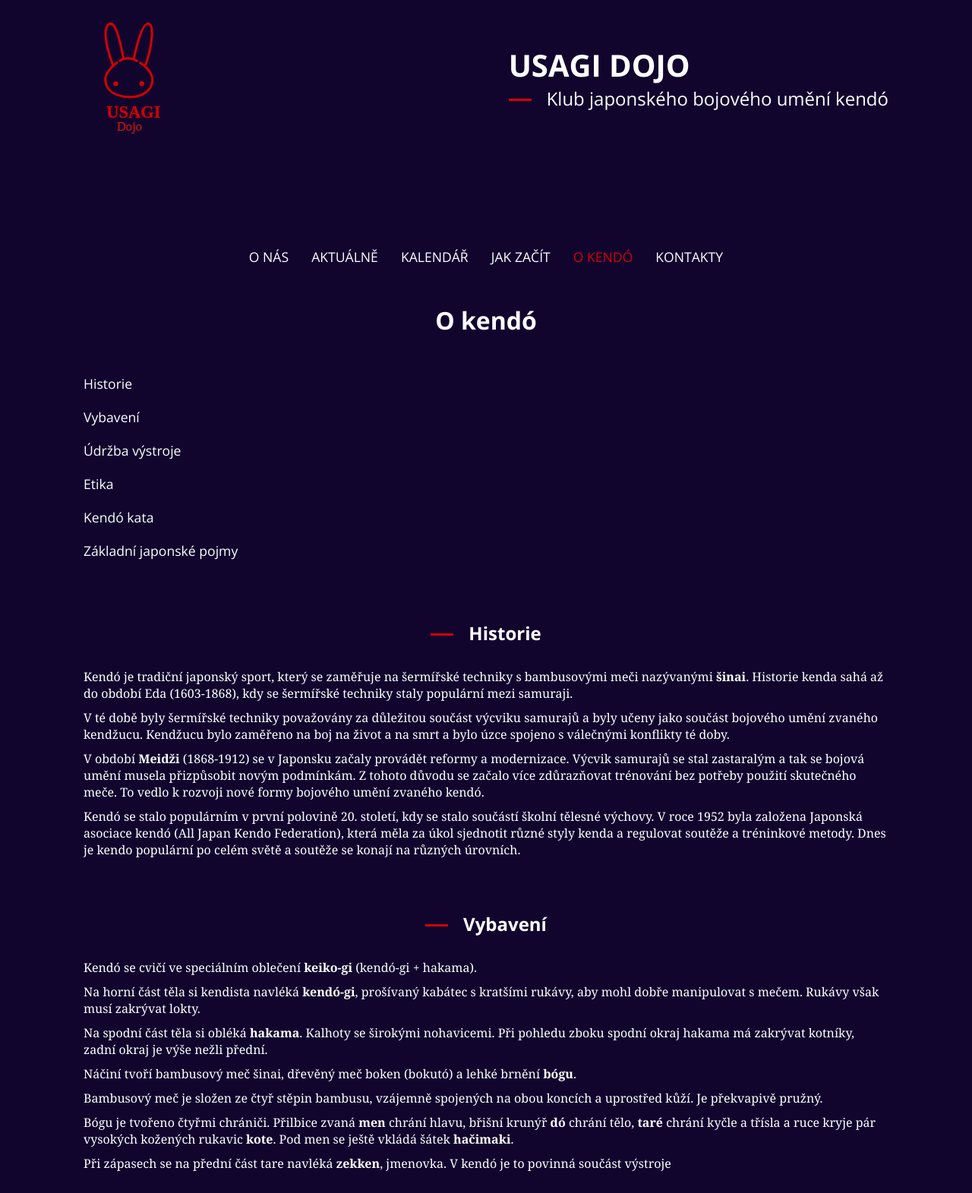
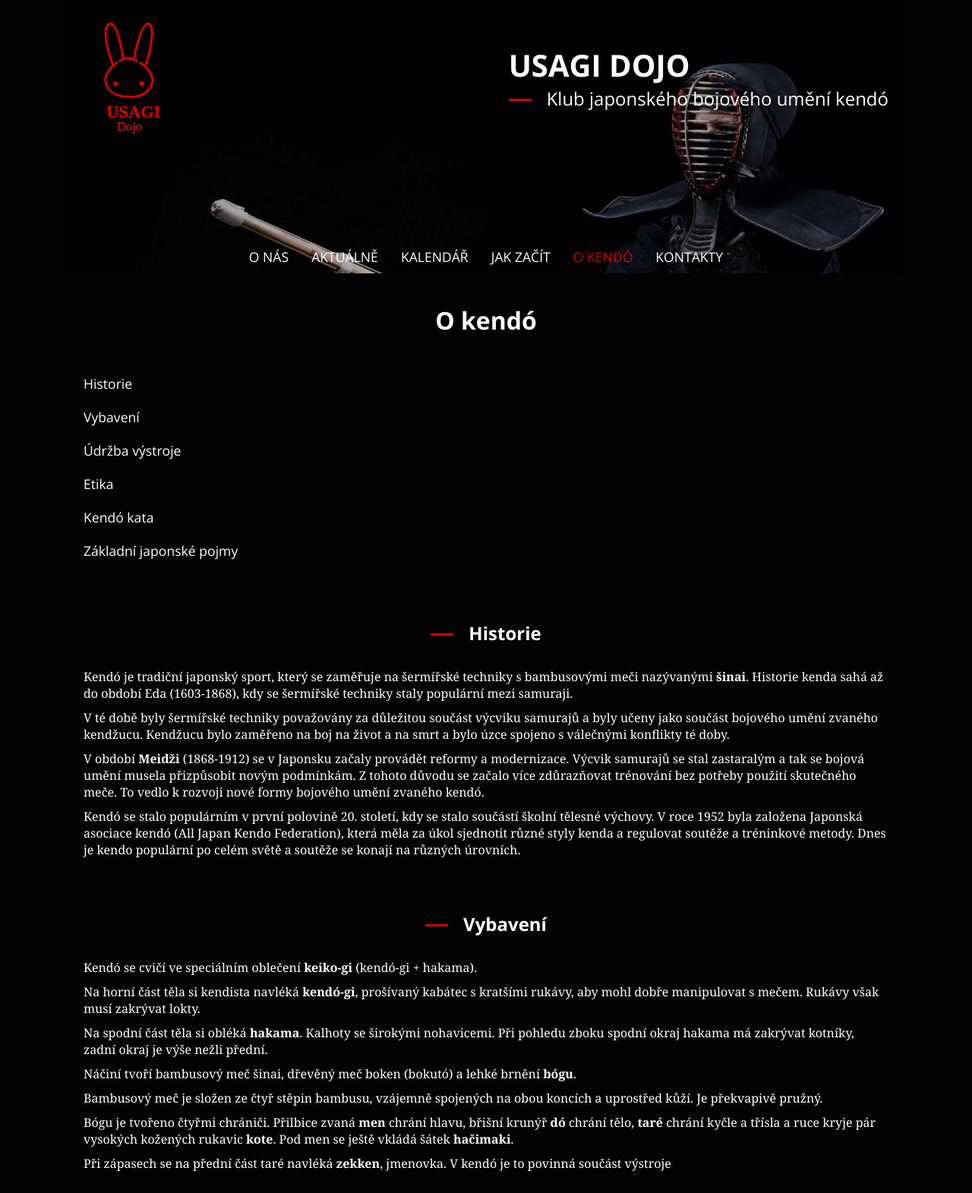
Before and after one commit to icirova/USAGI-Dojo, an Eleventy site: page o-kendo.html in a window 1280 px wide. Shown: the top 1571 px of the page at 76% size. Built offline with nearby package versions, Linux system fonts and the light colour scheme; Eleventy itself is replaced by a stand-in of ours; files that its build step writes are made by us from their sources.

Commit message:
přidán obrázek do hlavičky a kalendář

```diff
--- a/o-kendo.html
+++ b/o-kendo.html
@@ -76,7 +76,7 @@ title: O kendó
 
         <p class="kendo__description">Bambusový meč je složen ze čtyř stěpin bambusu, vzájemně spojených na obou koncích a uprostřed kůží. Je překvapivě pružný.</p>
         <p class="kendo__description">Bógu je tvořeno čtyřmi chrániči. Přilbice zvaná <strong>men</strong> chrání hlavu, břišní krunýř <strong>dó</strong> chrání tělo, <strong>taré</strong> chrání kyčle a třísla a ruce kryje pár vysokých kožených rukavic <strong>kote</strong>. Pod men se ještě vkládá šátek <strong>hačimaki</strong>.</p>
-        <p class="kendo__description">Při zápasech se na přední část tare navléká <strong>zekken</strong>, jmenovka. V kendó je to povinná součást výstroje</p>
+        <p class="kendo__description">Při zápasech se na přední část taré navléká <strong>zekken</strong>, jmenovka. V kendó je to povinná součást výstroje</p>
 
         <img src="/images/equipment.jpg" alt="brnění bogu" class="equipment-image">
 
--- a/scss/abstracts/_variables.scss
+++ b/scss/abstracts/_variables.scss
@@ -1,5 +1,5 @@
 $color-primary: #d40000ff;
-$color-secundary:#11052E;
+$color-secundary: #020202;
 
 $default-font: 'Noto Serif', serif;
 $title-font: 'Open Sans', sans-serif;
--- a/scss/layout/_header.scss
+++ b/scss/layout/_header.scss
@@ -8,9 +8,12 @@
 
 
 .header {
-    // background-image: url(/images/men.jpg);
-    background-size: cover;
+
+
+
     @media screen and (min-width: 680px) {
+        background-image: url(/images/backgroung-image.png);
+        background-size: cover;
         height: 360px;
         display: flex;
         flex-direction: column;
```
Also changed, not shown: aktualne.html (+1 -1 lines), css/style.css, images/backgroung-image.png (added), images/bogu.jpg (deleted), images/japanese-armor.jpg (deleted), images/kendo.jpg (deleted), images/men.jpg (deleted), 1 other file.
